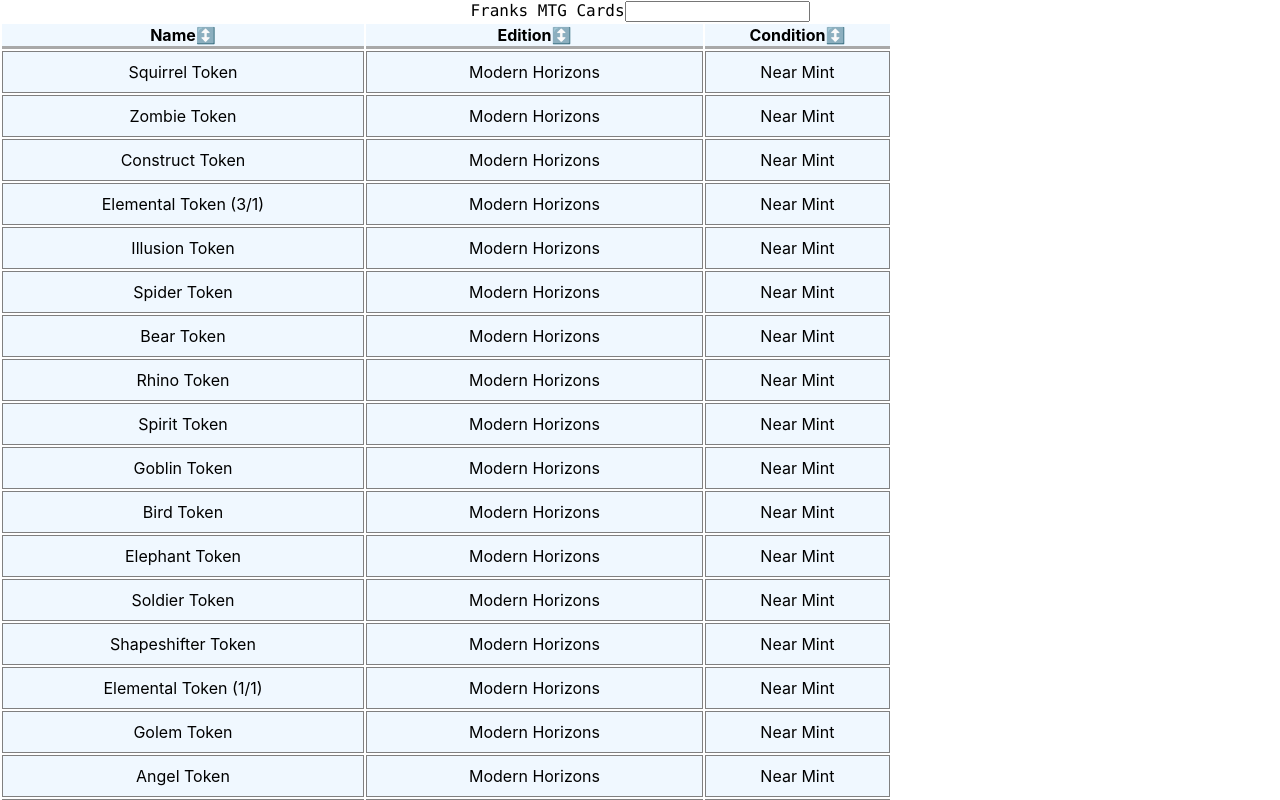
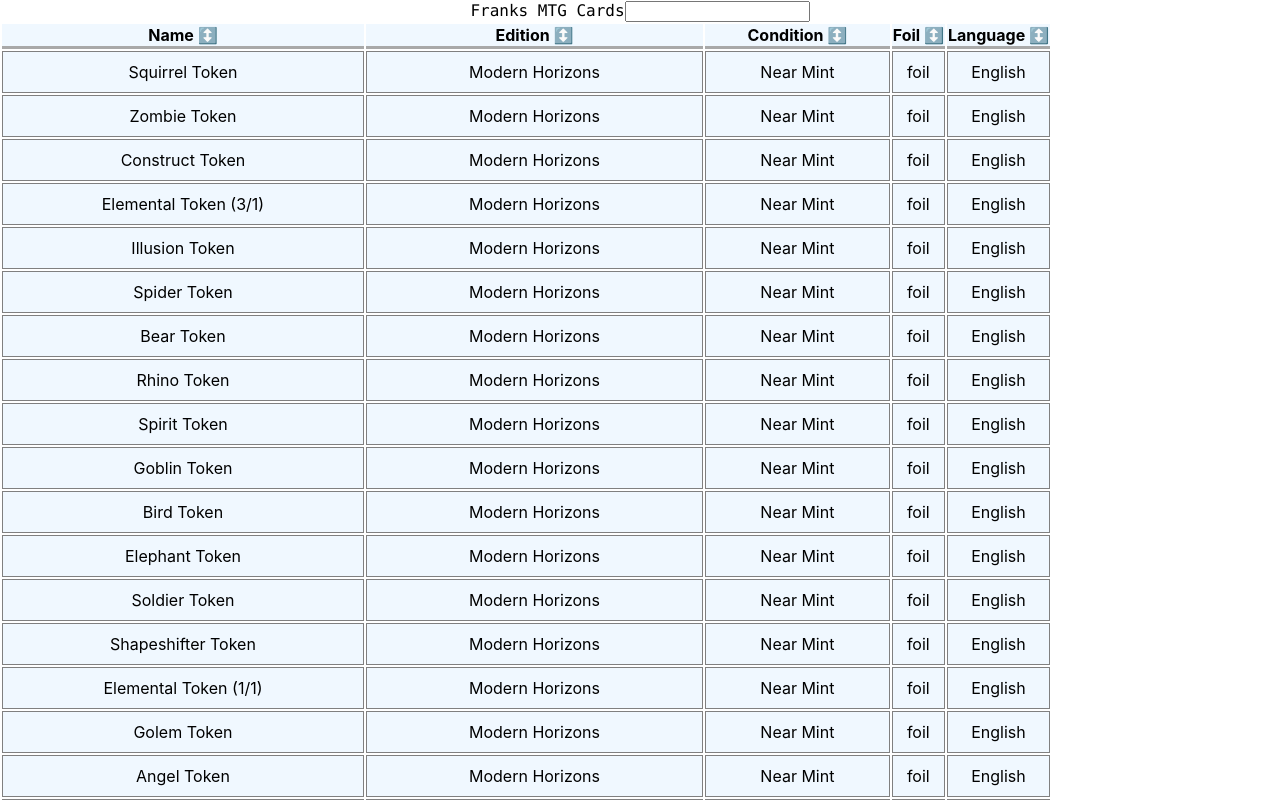
Before and after one commit to ChanceSQ/franksMTG, a React (Create React App) app: page / in a window 1280 px wide. Shown: the top 800 px of the page. Built offline with nearby package versions, Linux system fonts and the light colour scheme.

Commit message:
added foil / language fields

```diff
--- a/src/components/Table.js
+++ b/src/components/Table.js
@@ -18,6 +18,14 @@
       {
         Header: "Condition",
         accessor: "Condition",
+      },
+      {
+        Header: "Foil",
+        accessor: "Foil",
+      },
+      {
+        Header: "Language",
+        accessor: "Language",
       },
     ],
     []
@@ -68,7 +76,7 @@
                       ? column.isSortedDesc
                         ? " 🔽"
                         : " 🔼"
-                      : "↕️"}
+                      : " ↕️"}
                   </span>
                 </th>
               ))}
```
